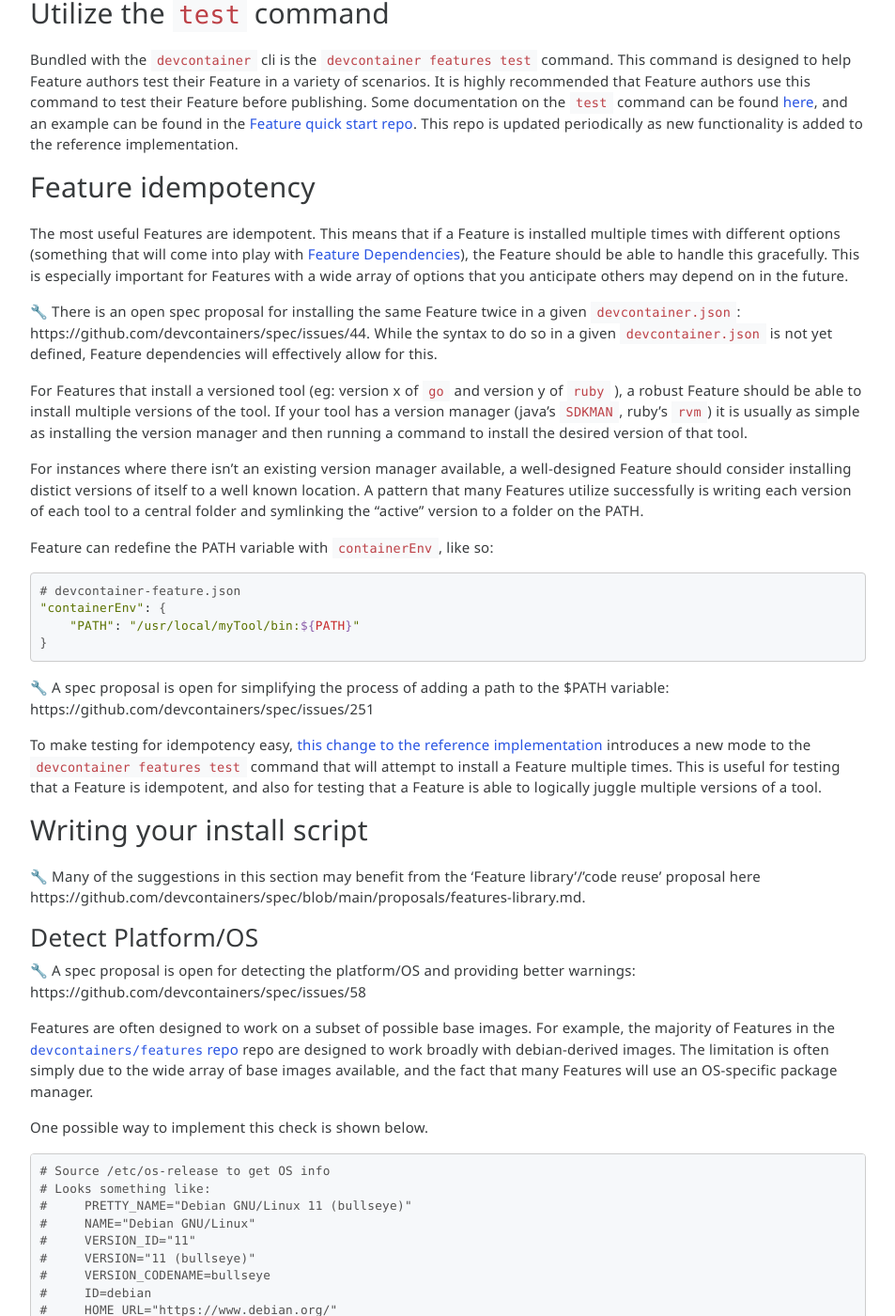
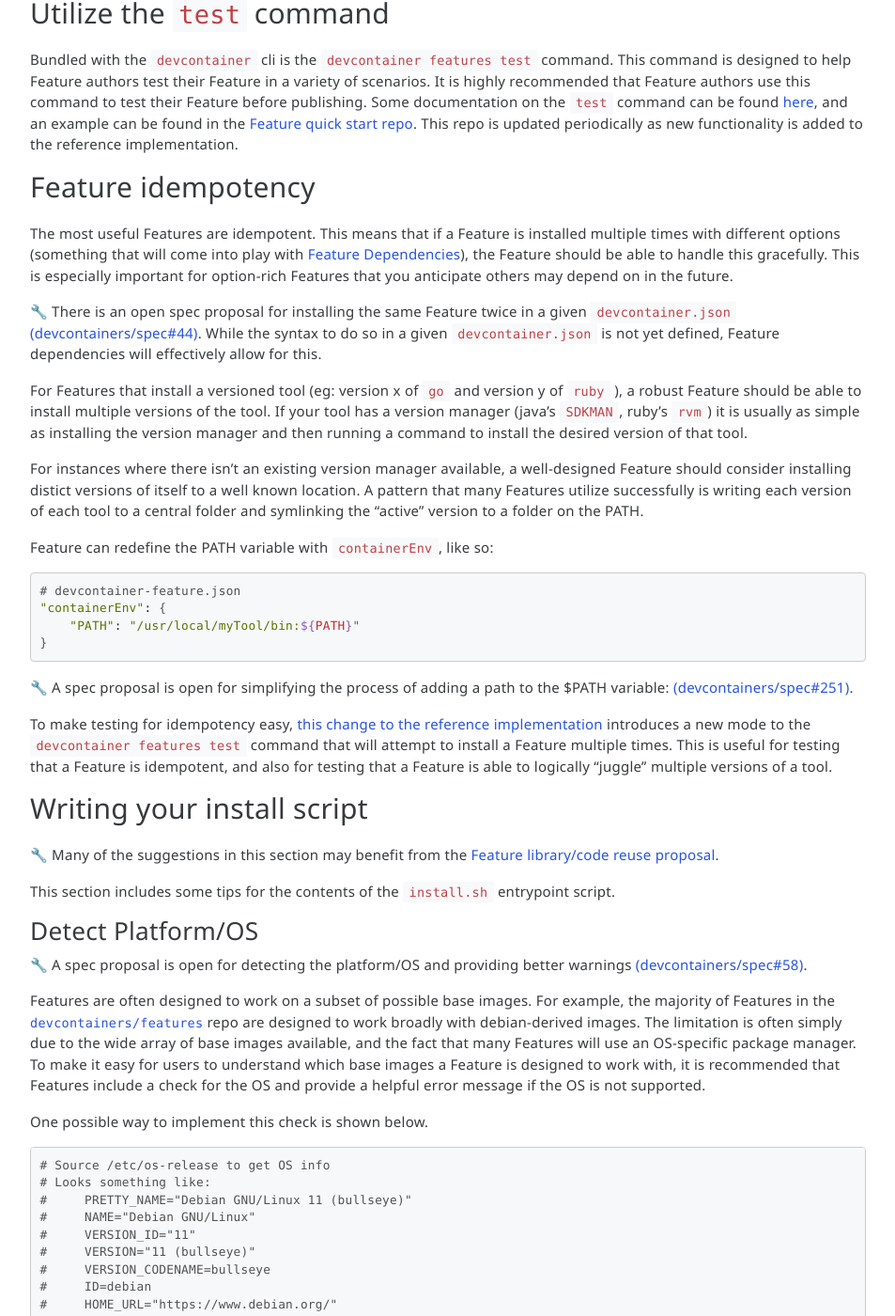
Before and after one commit to devcontainers/devcontainers.github.io, a Jekyll site: the page built from _posts/2023-06-14-feature-authoring-best-practices.md, in a window 1280 px wide and 1400 px high, scrolled down 341 px. Shown: the whole window at 94% size, without its empty margins (163-1116 px from the left). Built offline with Jekyll 4.4.1, drawn with Linux system fonts in a browser that asks for light colours; nearby versions of some CDN libraries; comment, search, counter and statistics services are not loaded; some of the changed text lies outside the part shown.

Commit message:
proofread

````diff
--- a/_posts/2023-06-14-feature-authoring-best-practices.md
+++ b/_posts/2023-06-14-feature-authoring-best-practices.md
@@ -13,9 +13,9 @@ Bundled with the `devcontainer` cli is the `devcontainer features test` command.
 
 ## Feature idempotency
 
-The most useful Features are idempotent. This means that if a Feature is installed multiple times with different options (something that will come into play with [Feature Dependencies](https://github.com/devcontainers/spec/blob/main/proposals/feature-dependencies.md)), the Feature should be able to handle this gracefully. This is especially important for Features with a wide array of options that you anticipate others may depend on in the future.
+The most useful Features are idempotent. This means that if a Feature is installed multiple times with different options (something that will come into play with [Feature Dependencies](https://github.com/devcontainers/spec/blob/main/proposals/feature-dependencies.md)), the Feature should be able to handle this gracefully. This is especially important for option-rich Features that you anticipate others may depend on in the future.
 
-> 🔧 There is an open spec proposal for installing the same Feature twice in a given `devcontainer.json`: https://github.com/devcontainers/spec/issues/44.  While the syntax to do so in a given `devcontainer.json` is not yet defined, Feature dependencies will effectively allow for this.
+> 🔧 There is an open spec proposal for installing the same Feature twice in a given `devcontainer.json` [(devcontainers/spec#44)](https://github.com/devcontainers/spec/issues/44).  While the syntax to do so in a given `devcontainer.json` is not yet defined, Feature dependencies will effectively allow for this.
 
 For Features that install a versioned tool (eg: version x of `go` and version y of `ruby` ), a robust Feature should be able to install multiple versions of the tool.  If your tool has a version manager (java's `SDKMAN`, ruby's `rvm`) it is usually as simple as installing the version manager and then running a command to install the desired version of that tool.
 
@@ -30,20 +30,22 @@ Feature can redefine the PATH variable with `containerEnv`, like so:
 }
 ```
 
-> 🔧 A spec proposal is open for simplifying the process of adding a path to the $PATH variable: https://github.com/devcontainers/spec/issues/251
+> 🔧 A spec proposal is open for simplifying the process of adding a path to the $PATH variable: [(devcontainers/spec#251)](https://github.com/devcontainers/spec/issues/251).
 
-To make testing for idempotency easy, [this change to the reference implementation](https://github.com/devcontainers/cli/pull/553) introduces a new mode to the `devcontainer features test` command that will attempt to install a Feature multiple times.  This is useful for testing that a Feature is idempotent, and also for testing that a Feature is able to logically juggle multiple versions of a tool.
+To make testing for idempotency easy, [this change to the reference implementation](https://github.com/devcontainers/cli/pull/553) introduces a new mode to the `devcontainer features test` command that will attempt to install a Feature multiple times.  This is useful for testing that a Feature is idempotent, and also for testing that a Feature is able to logically "juggle" multiple versions of a tool.
 
 ## Writing your install script
 
-> 🔧 Many of the suggestions in this section may benefit from the 'Feature library'/'code reuse' proposal here https://github.com/devcontainers/spec/blob/main/proposals/features-library.md.
 
+> 🔧 Many of the suggestions in this section may benefit from the [Feature library/code reuse proposal](https://github.com/devcontainers/spec/blob/main/proposals/features-library.md).
+
+This section includes some tips for the contents of the `install.sh` entrypoint script.
 
 ### Detect Platform/OS
 
-> 🔧 A spec proposal is open for detecting the platform/OS and providing better warnings: https://github.com/devcontainers/spec/issues/58
+> 🔧 A spec proposal is open for detecting the platform/OS and providing better warnings [(devcontainers/spec#58)](https://github.com/devcontainers/spec/issues/58).
 
-Features are often designed to work on a subset of possible base images.  For example, the majority of Features in the [`devcontainers/features` repo](https://github.com/devcontainers/features) repo are designed to work broadly with debian-derived images.  The limitation is often simply due to the wide array of base images available, and the fact that many Features will use an OS-specific package manager.
+Features are often designed to work on a subset of possible base images.  For example, the majority of Features in the [`devcontainers/features`](https://github.com/devcontainers/features) repo are designed to work broadly with debian-derived images.  The limitation is often simply due to the wide array of base images available, and the fact that many Features will use an OS-specific package manager.  To make it easy for users to understand which base images a Feature is designed to work with, it is recommended that Features include a check for the OS and provide a helpful error message if the OS is not supported.
 
 One possible way to implement this check is shown below.
 
@@ -71,7 +73,9 @@
 fi
 ```
 
-If you're attempting to target a distro that may not have your desired scripting language installed (eg: `bash` is not installed on `alpine`), one pattern used in the [`common-utils`](https://github.com/devcontainers/features/blob/d934503a050ba84e6b42a006aacd891c4088eb62/src/common-utils/install.sh) Feature is shown below to install `bash`.
+If you're attempting to target a distro that will not have your desired scripting language installed (eg: `bash` is not installed on `alpine`), you may find it useful to use a pattern as shown below.
+
+This example is from the [`common-utils`](https://github.com/devcontainers/features/blob/d934503a050ba84e6b42a006aacd891c4088eb62/src/common-utils/install.sh) Feature and is used to install `bash` on alpine-like distros.
 
 ```sh
 #!/bin/sh
@@ -133,9 +137,10 @@ jobs:
 
       - name: "Install latest devcontainer CLI"
         run: npm install -g @devcontainers/cli
-
+        {% raw %}
       - name: "Generating tests for '${{ matrix.features }}' against '${{ matrix.baseImage }}'"
         run: devcontainer features test  --skip-scenarios -f ${{ matrix.features }} -i ${{ matrix.baseImage }}
+        {% endraw %}
 ```
 
 ### Detect the non-root user
````
Also changed, not shown: other parts of _posts/2023-06-14-feature-authoring-best-practices.md (+2 -2 lines).
